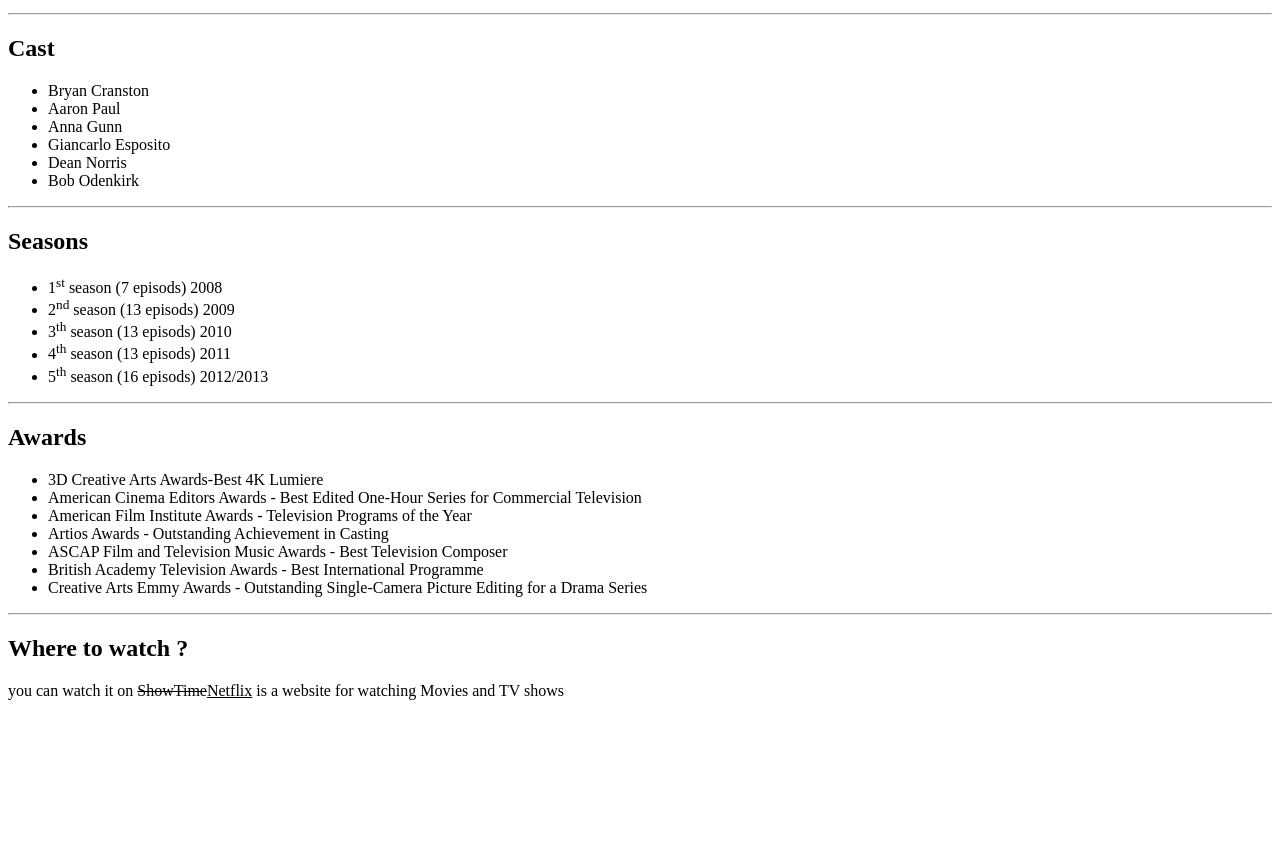
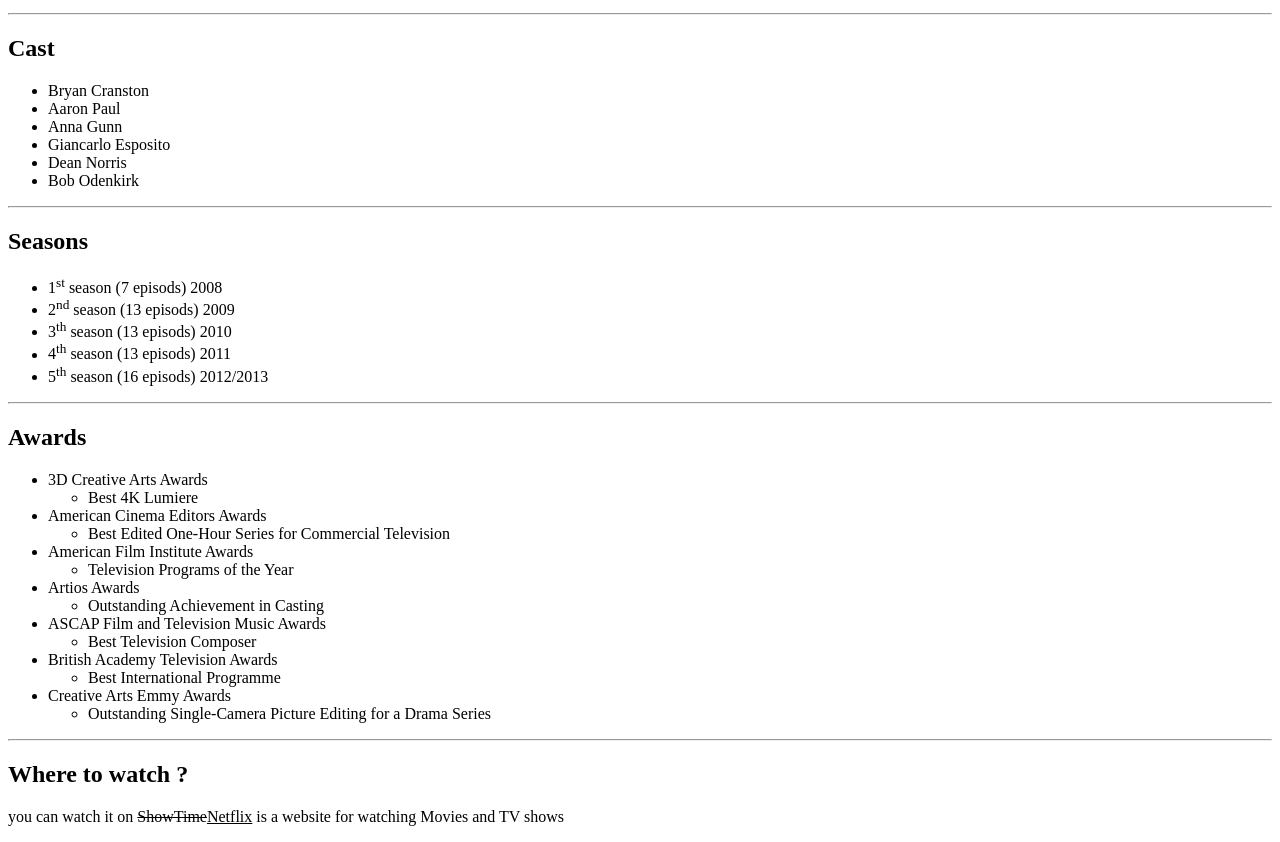
Before and after one commit to Loai106/the-last-one, a plain HTML site: page index.html in a window 1280 px wide. Shown: the part 155-997 px from the top of the page. Before the commit the page ends 871 px from the top, so only its background shows below. Drawn offline with Linux system fonts and the light colour scheme.

Commit message:
nested list addtion

```diff
--- a/index.html
+++ b/index.html
@@ -60,13 +60,16 @@
 <h2>Awards</h2>
 <p>
 	<ul>
-		<li>3D Creative Arts Awards-Best 4K Lumiere </li>
-		<li>American Cinema Editors Awards - Best Edited One-Hour Series for Commercial Television</li>
-		<li>American Film Institute Awards - Television Programs of the Year</li>
-		<li>Artios Awards - Outstanding Achievement in Casting</li>
-		<li>ASCAP Film and Television Music Awards	- Best Television Composer	</li>
-		<li>British Academy Television Awards - Best International Programme	</li>
-		<li>Creative Arts Emmy Awards - Outstanding Single-Camera Picture Editing for a Drama Series</li>
+		<li>3D Creative Arts Awards<ul>
+			<li>Best 4K Lumiere</li>
+
+		</ul></li>
+		<li>American Cinema Editors Awards <ul><li>Best Edited One-Hour Series for Commercial Television</li></ul></li>
+		<li>American Film Institute Awards<ul><li>Television Programs of the Year</li></ul></li>
+		<li>Artios Awards <ul><li>Outstanding Achievement in Casting</li></ul></li>
+		<li>ASCAP Film and Television Music Awards	<ul><li>Best Television Composer</li></ul>	</li>
+		<li>British Academy Television Awards <ul><li>Best International Programme	</li></ul></li>
+		<li>Creative Arts Emmy Awards <ul><li>Outstanding Single-Camera Picture Editing for a Drama Series</li></ul></li>
 	</ul>
 </p>
 
```
